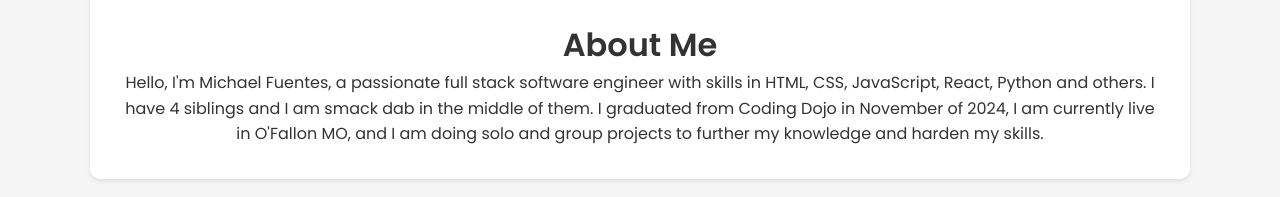
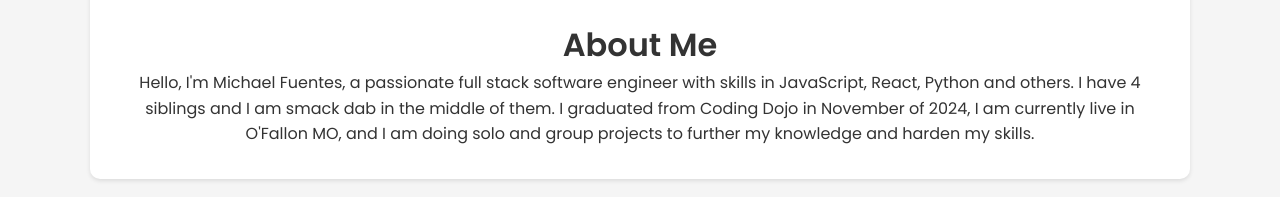
Before and after one commit to fuentesmichael1/MichaelFuentesProtfolio, a React (Vite) app in the folder Showcasing-Myself/: page / in a window 1280 px wide. Shown: the part 692-889 px from the top of the page. Built offline with nearby package versions, Linux system fonts and the light colour scheme.

Commit message:
updated my about me section 1

```diff
--- a/Showcasing-Myself/src/components/Showcase.jsx
+++ b/Showcasing-Myself/src/components/Showcase.jsx
@@ -206,7 +206,7 @@ const Showcase = () => {
             <section id="about" className="about-section">
               <h2>About Me</h2>
               <p>
-                Hello, I'm Michael Fuentes, a passionate full stack software engineer with skills in HTML, CSS, JavaScript, React, Python and others.
+                Hello, I'm Michael Fuentes, a passionate full stack software engineer with skills in JavaScript, React, Python and others.
                 I have 4 siblings and I am smack dab in the middle of them. I graduated from Coding Dojo in November of 2024,
                 I am currently live in O'Fallon MO, and I am doing solo and group projects to further my knowledge and harden my skills.
               </p>
```
